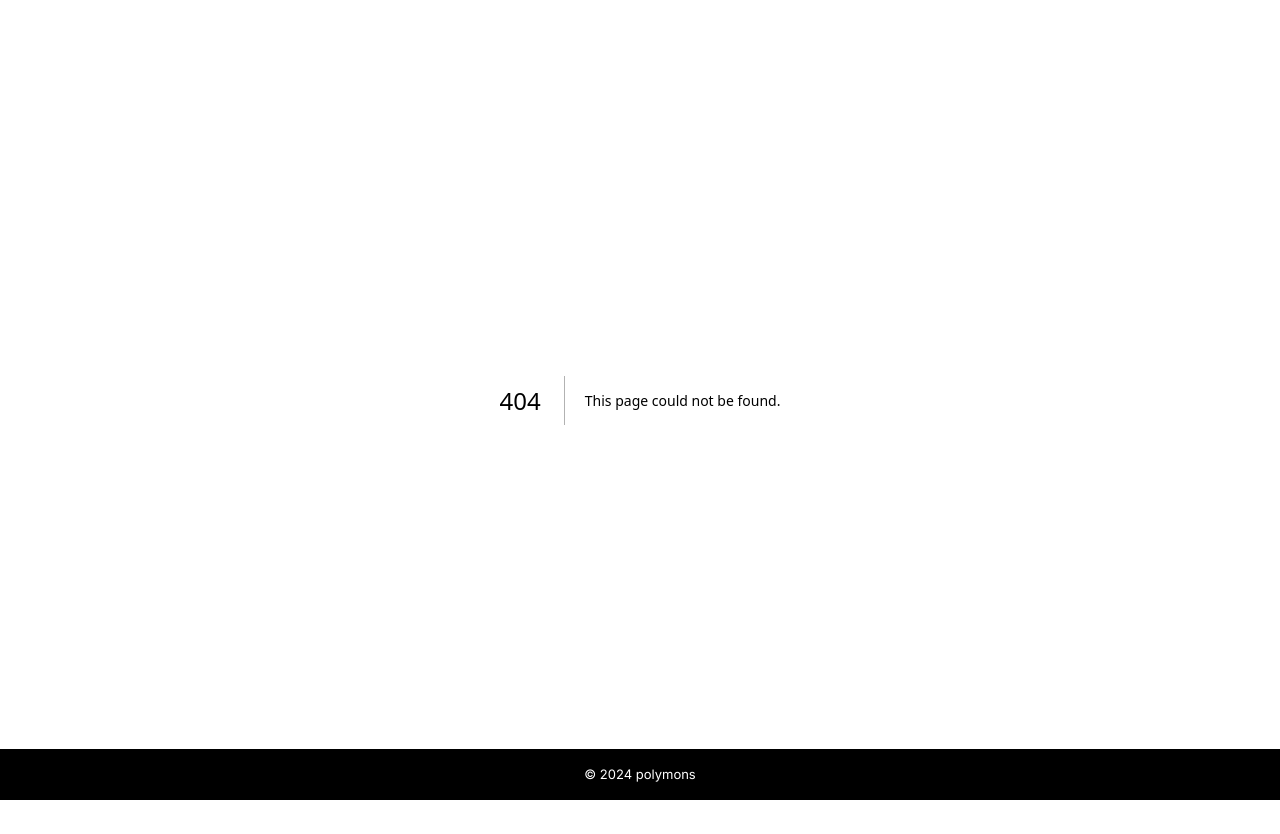
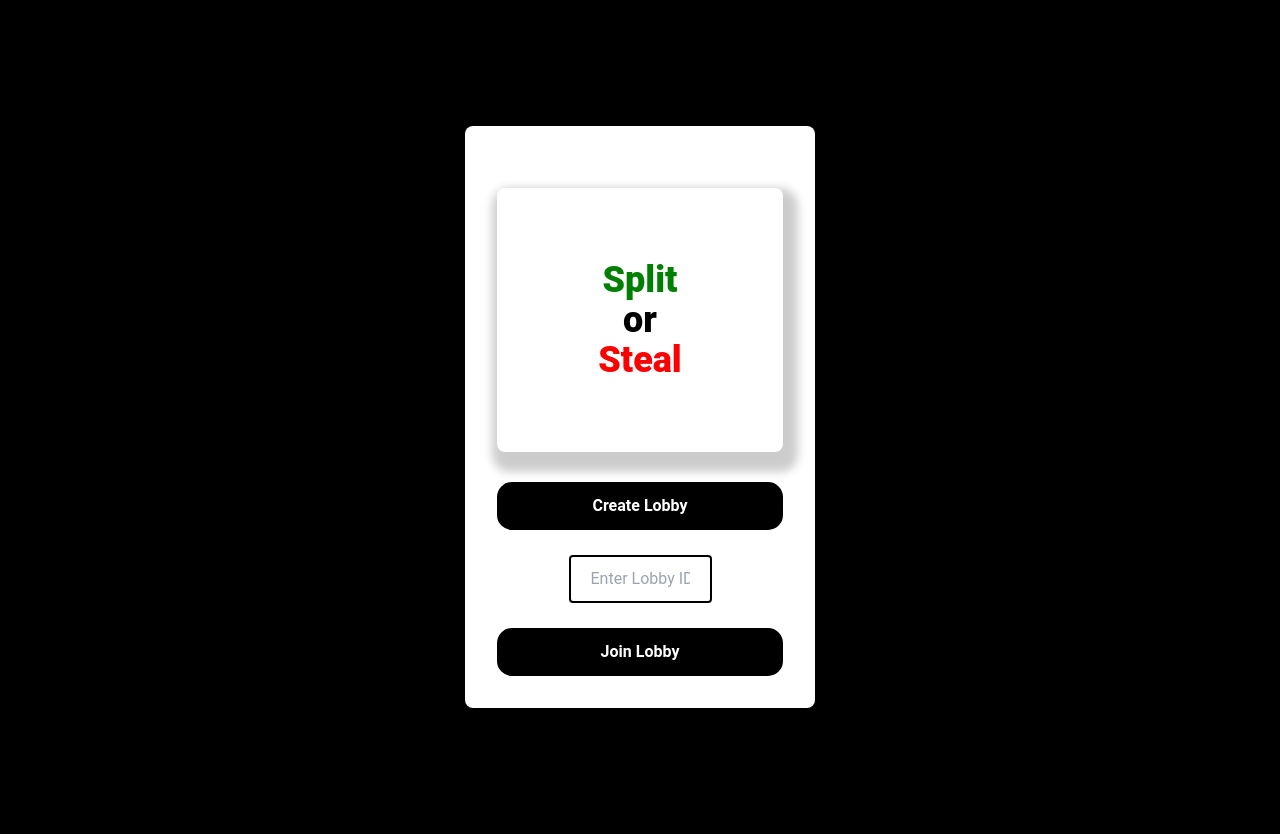
Before and after one commit to polymons/LinkRedirect, a Next.js app: page /lobby in a window 1280 px wide. Before the commit this address had no page. Before the commit the page ends 800 px from the top, so only its background shows below. Built offline with nearby package versions, Linux system fonts and the light colour scheme; no server answers.

Commit message:
add split or steal game

```diff
--- a/app/page.tsx
+++ b/app/page.tsx
@@ -7,7 +7,6 @@ import FlagSwitcher from "./components/FlagSwitcher";
 import { useLanguage } from "./contexts/LanguageContext";
 import styles from "./styles/Home.module.css";
 import SocialMediaButton from "./components/SocialMediaButton";
-import Image from "next/image";
 
 const linkRedirectLinks: {
 	name: { en: string; hu: string };
@@ -34,6 +33,8 @@ const linkRedirectLinks: {
 		url: "/game",
 		id: "playgame",
 	}, */
+
+	//add split or steal / prisoners dilemma 2 player game - https://prisoners-dilemma-nine.vercel.app/
 ];
 
 const SocialMediaButtons: {
--- a/app/styles/game.module.css
+++ b/app/styles/game.module.css
@@ -0,0 +1,83 @@
+/* styles/game.module.css */
+
+.main {
+    @apply flex flex-col items-center justify-between p-6 md:p-24 min-h-screen gap-5;
+    font-family: 'Roboto', sans-serif;
+    color: black;
+  }
+
+  .container {
+    @apply bg-white p-8 rounded-lg shadow-lg text-center max-w-md;
+    max-width: 350px;
+    width: 100%;
+    box-shadow: 5px 10px 10px 10px rgba(0, 0, 0, 0.2);
+    margin: 30px 0;
+  }
+
+  .heading {
+    @apply text-4xl font-extrabold mb-6;
+
+    color: black;
+    margin: 50px 50px;
+
+    .splittext {
+      color: green;
+    }
+    .stealtext {
+      color: red;
+    }
+  }
+
+  .input {
+    @apply px-4 py-2 border rounded w-full mb-4;/* Using a yellow color code */
+    color: black;
+    padding: 10px 20px;
+    margin: 25px 0;
+    border: 2px solid black;
+    width: 50%;
+  }
+
+  .button {
+    background-color: black;
+    color: white;
+    padding: 10px 20px;
+    border: 2px solid black;
+    border-radius: 15px;
+    width: 100%;
+    display: flex;
+    justify-content: center;
+    align-items: center;
+    font-size: 1rem;
+    font-weight: 600;
+    background-image: linear-gradient(to right, white 50%, black 50%);
+    background-size: 200% 100%;
+    background-position: right bottom;
+    transition: background-color 0.2s, color 0.2s, background-position 0.2s ease-out;
+  }
+  .button:hover {
+    background-color: white;
+    color: black;
+    background-position: left bottom;
+  }
+
+  .choiceButton {
+    @apply rounded-full font-semibold text-lg w-full;
+    @apply mt-4;
+    @apply button;
+  }
+
+  .split {
+    @apply button;
+  }
+
+  .steal {
+    @apply button;
+  }
+
+  .result {
+    @apply text-lg mt-6 font-semibold;
+  }
+
+  .playAgainButton {
+    @apply button;
+  }
--- a/app/styles/globals.css
+++ b/app/styles/globals.css
@@ -18,12 +18,13 @@
 
 body {
   color: rgb(var(--foreground-rgb));
-  background: linear-gradient(
+  background-color: black;
+  /* background: linear-gradient(
       to bottom,
       transparent,
       rgb(var(--background-end-rgb))
     )
-    rgb(var(--background-start-rgb));
+    rgb(var(--background-start-rgb)); */
 }
 
 .text-balance {
@@ -35,7 +36,7 @@ footer {
     bottom: 0;
     width: 100%;
     text-align: center;
-    background-color: black;
+    background-color: rgb(19, 19, 19);
     color: white;
     padding: 1rem;
     font-size: small;
--- /dev/null
+++ b/pages/api/socket.ts
@@ -0,0 +1,49 @@
+import { NextApiRequest, NextApiResponse } from 'next';
+import { Server as NetServer } from 'http';
+import { Server as SocketIOServer } from 'socket.io';
+import { Socket } from 'net';
+
+interface ServerWithSocket extends NetServer {
+  io?: SocketIOServer;
+}
+
+interface SocketWithServer extends Socket {
+  server: ServerWithSocket;
+}
+
+const ioHandler = (req: NextApiRequest, res: NextApiResponse) => {
+  // Ensure res.socket exists and has a server property
+  const socket = res.socket as SocketWithServer;
+
+  if (!socket.server.io) {
+    console.log('Initializing Socket.io server...');
+    const io = new SocketIOServer(socket.server);
+
+    io.on('connection', (socket) => {
+      socket.on('create-lobby', (lobbyId: string) => {
+        socket.join(lobbyId);
+      });
+
+      socket.on('join-lobby', (lobbyId: string) => {
+        if (io.sockets.adapter.rooms.get(lobbyId)?.size === 1) {
+          socket.join(lobbyId);
+          io.to(lobbyId).emit('ready');
+        }
+      });
+
+      socket.on('make-choice', ({ lobbyId, choice }: { lobbyId: string; choice: string }) => {
+        socket.to(lobbyId).emit('opponent-choice', choice);
+      });
+
+      socket.on('disconnect', () => {
+        // Handle player disconnection if needed
+      });
+    });
+
+    socket.server.io = io;
+  }
+
+  res.end();
+};
+
+export default ioHandler;
--- a/pages/game.tsx
+++ /dev/null
@@ -1,44 +0,0 @@
-import { useState } from 'react';
-
-const Game = () => {
-    const [player1Choice, setPlayer1Choice] = useState('');
-    const [player2Choice, setPlayer2Choice] = useState('');
-    const [result, setResult] = useState('');
-
-    const playGame = () => {
-        // Implement the game logic here based on player choices
-        // For example, you can use if-else statements to determine the result
-
-        // Update the result state based on the game outcome
-        setResult('...');
-    };
-
-    return (
-        <div>
-            <h1>Prisoner&apos;s Dilemma Game</h1>
-            <div>
-                <label>Player 1 Choice:</label>
-                <input
-                    type="text"
-                    value={player1Choice}
-                    onChange={(e) => setPlayer1Choice(e.target.value)}
-                    title="Player 1 Choice"
-                />
-            </div>
-            <div>
-                <input
-                    type="text"
-                    value={player2Choice}
-                    onChange={(e) => setPlayer2Choice(e.target.value)}
-                    title="Player 2 Choice"
-                />
-            </div>
-            <button onClick={playGame}>Play</button>
-            <div>
-                <h2>Result: {result}</h2>
-            </div>
-        </div>
-    );
-};
-
-export default Game;
--- /dev/null
+++ b/pages/lobby.tsx
@@ -0,0 +1,120 @@
+"use client";
+import { useEffect, useState } from 'react';
+import io, { Socket } from 'socket.io-client';
+import { useRouter } from 'next/router';
+import styles from "@/app/styles/game.module.css";
+import "@/app/styles/globals.css";
+
+let socket: Socket;
+
+export default function Lobby() {
+  const router = useRouter();
+  const [lobbyId, setLobbyId] = useState<string>('');
+  const [isReady, setIsReady] = useState<boolean>(false);
+  const [playerChoice, setPlayerChoice] = useState<'split' | 'steal' | null>(null);
+  const [opponentChoice, setOpponentChoice] = useState<'split' | 'steal' | null>(null);
+
+  useEffect(() => {
+    socketInitializer();
+  }, []);
+
+  const socketInitializer = async () => {
+    await fetch('/api/socket');
+    socket = io();
+
+    socket.on('ready', () => {
+      setIsReady(true);
+    });
+
+    socket.on('opponent-choice', (choice: 'split' | 'steal') => {
+      setOpponentChoice(choice);
+    });
+  };
+
+  const createLobby = () => {
+    const newLobbyId = Math.random().toString(36).substr(2, 5);
+    setLobbyId(newLobbyId);
+    socket.emit('create-lobby', newLobbyId);
+  };
+
+  const joinLobby = () => {
+    socket.emit('join-lobby', lobbyId);
+  };
+
+  const makeChoice = (choice: 'split' | 'steal') => {
+    setPlayerChoice(choice);
+    socket.emit('make-choice', { lobbyId, choice });
+  };
+
+  const resetGame = () => {
+    setPlayerChoice(null);
+    setOpponentChoice(null);
+    setIsReady(false);
+  };
+
+  const renderResult = () => {
+    if (playerChoice && opponentChoice) {
+      if (playerChoice === 'split' && opponentChoice === 'split') {
+        return <p className={styles.result}>You chose to cooperate!</p>;
+      } else if (playerChoice === 'split' && opponentChoice === 'steal') {
+        return <p className={styles.result}>You chose to cooperate, but your opponent deflected!</p>;
+      } else if (playerChoice === 'steal' && opponentChoice === 'split') {
+        return <p className={styles.result}>You stole everything!</p>;
+      } else if (playerChoice === 'steal' && opponentChoice === 'steal') {
+        return <p className={styles.result}>Nobody wins!</p>;
+      }
+    }
+    return null;
+  };
+
+  return (
+    <main className={styles.main}>
+      <div className={styles.container}>
+      <div className={styles.container}>
+
+        <span className={styles.heading}>
+        <h1 className={styles.splittext}>Split</h1>
+        <h1>or</h1>
+        <h1 className={styles.stealtext}>Steal</h1>
+        </span>
+       </div>
+        {!isReady ? (
+          <div>
+            <button className={styles.button} onClick={createLobby}>Create Lobby</button>
+            <input
+              type="text"
+              placeholder="Enter Lobby ID"
+              value={lobbyId}
+              onChange={(e) => setLobbyId(e.target.value)}
+              className={styles.input}
+            />
+            <button className={styles.button} onClick={joinLobby}>Join Lobby</button>
+          </div>
+        ) : (
+          <div className="flex flex-col items-center gap-4">
+            <h2 className="text-2xl font-semibold">Game Start</h2>
+            {!playerChoice ? (
+              <div className="flex gap-4">
+                <button className={`${styles.choiceButton} ${styles.split}`} onClick={() => makeChoice('split')}>Split</button>
+                <button className={`${styles.choiceButton} ${styles.steal}`} onClick={() => makeChoice('steal')}>Steal</button>
+              </div>
+            ) : (
+              <div className="flex flex-col items-center gap-4">
+                <p>Your choice: {playerChoice}</p>
+                {opponentChoice ? (
+                  <>
+                    <p>Opponent&apos;s choice: {opponentChoice}</p>
+                    {renderResult()}
+                    <button className={styles.playAgainButton} onClick={resetGame}>Play Again</button>
+                  </>
+                ) : (
+                  <p>Waiting for opponent&apos;s choice...</p>
+                )}
+              </div>
+            )}
+          </div>
+        )}
+      </div>
+    </main>
+  );
+}
--- a/tailwind.config.ts
+++ b/tailwind.config.ts
@@ -3,6 +3,7 @@ import type { Config } from "tailwindcss";
 const config: Config = {
   content: [
     "./pages/**/*.{js,ts,jsx,tsx,mdx}",
+    "./pages/lobby.tsx",
     "./components/**/*.{js,ts,jsx,tsx,mdx}",
     "./app/**/*.{js,ts,jsx,tsx,mdx}",
   ],
```
Also changed, not shown: package.json (+6 -3 lines), 1 other file (tests, documents, lock files or other folders).
